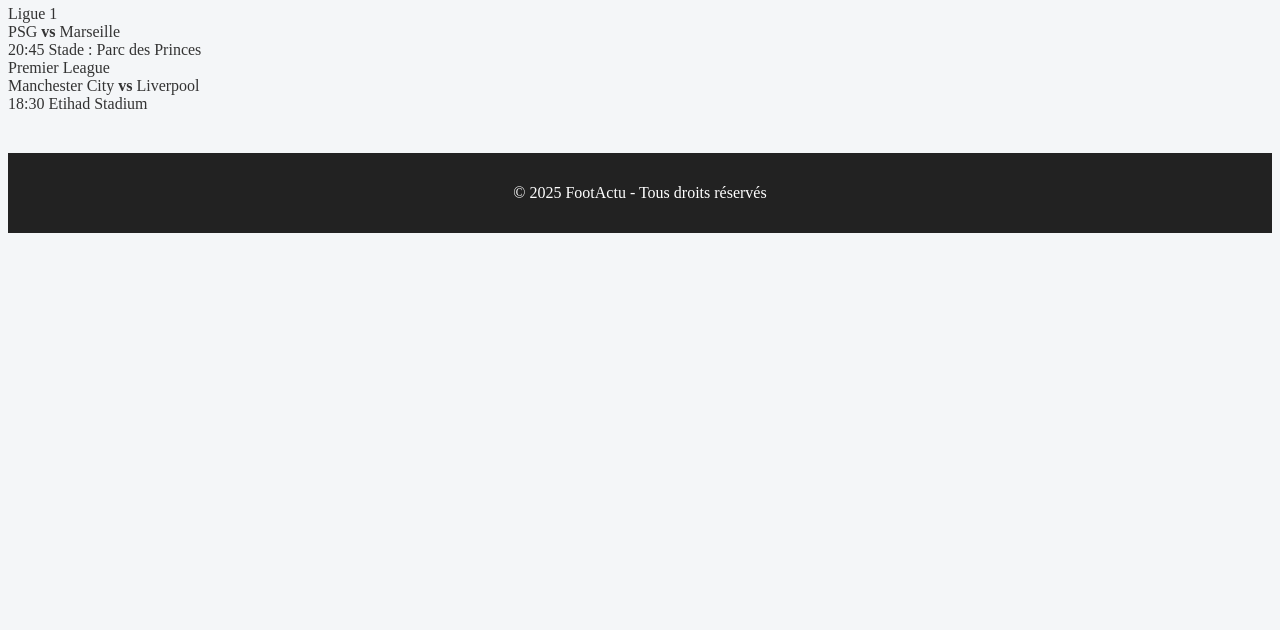
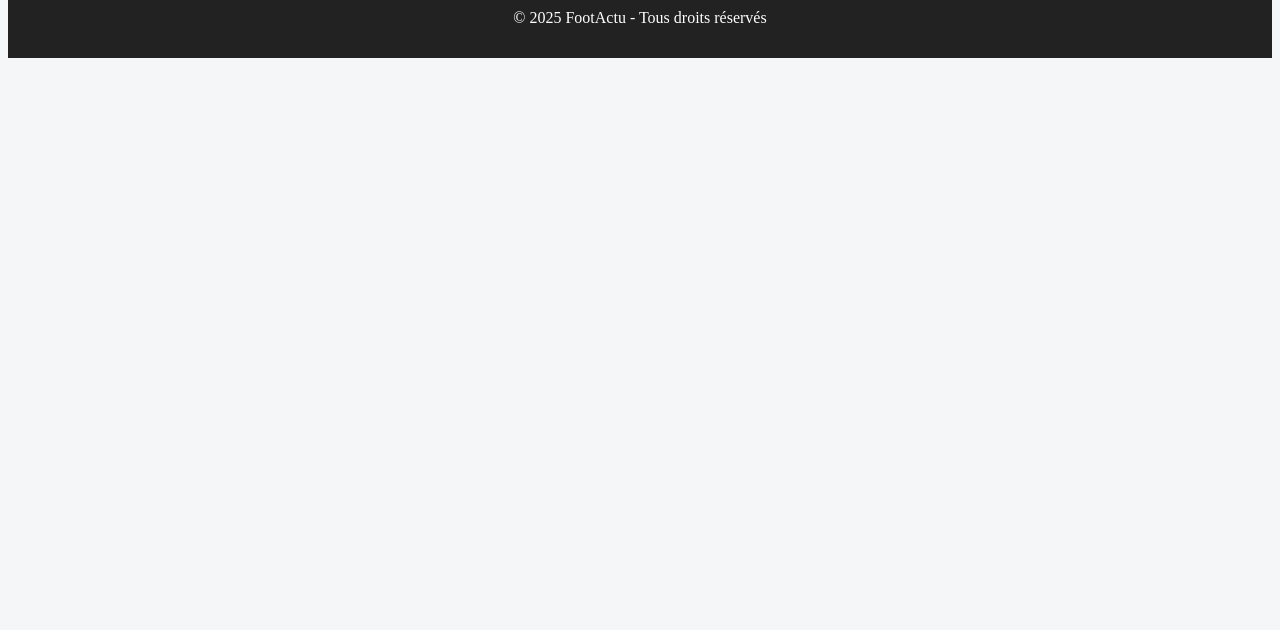
Before and after one commit to wisschacha/actufoot, a plain HTML site: page matchs.html in a window 1280 px wide. Shown: the part 170-800 px from the top of the page. Drawn offline with Linux system fonts and the light colour scheme.

Commit message:
Update matchs.html

```diff
--- a/matchs.html
+++ b/matchs.html
@@ -18,36 +18,7 @@
     </nav>
   </header>
 
-  <main class="matchs">
-    <h2>Matchs du jour</h2>
-
-    <div class="match-card">
-      <span class="league">Ligue 1</span>
-      <div class="teams">
-        <span>PSG</span>
-        <strong>vs</strong>
-        <span>Marseille</span>
-      </div>
-      <div class="info">
-        <span>20:45</span>
-        <span>Stade : Parc des Princes</span>
-      </div>
-    </div>
-
-    <div class="match-card">
-      <span class="league">Premier League</span>
-      <div class="teams">
-        <span>Manchester City</span>
-        <strong>vs</strong>
-        <span>Liverpool</span>
-      </div>
-      <div class="info">
-        <span>18:30</span>
-        <span>Etihad Stadium</span>
-      </div>
-    </div>
-
-  </main>
+  <main class="matchs"></main>
 
   <footer>
     <p>© 2025 FootActu - Tous droits réservés</p>
```
